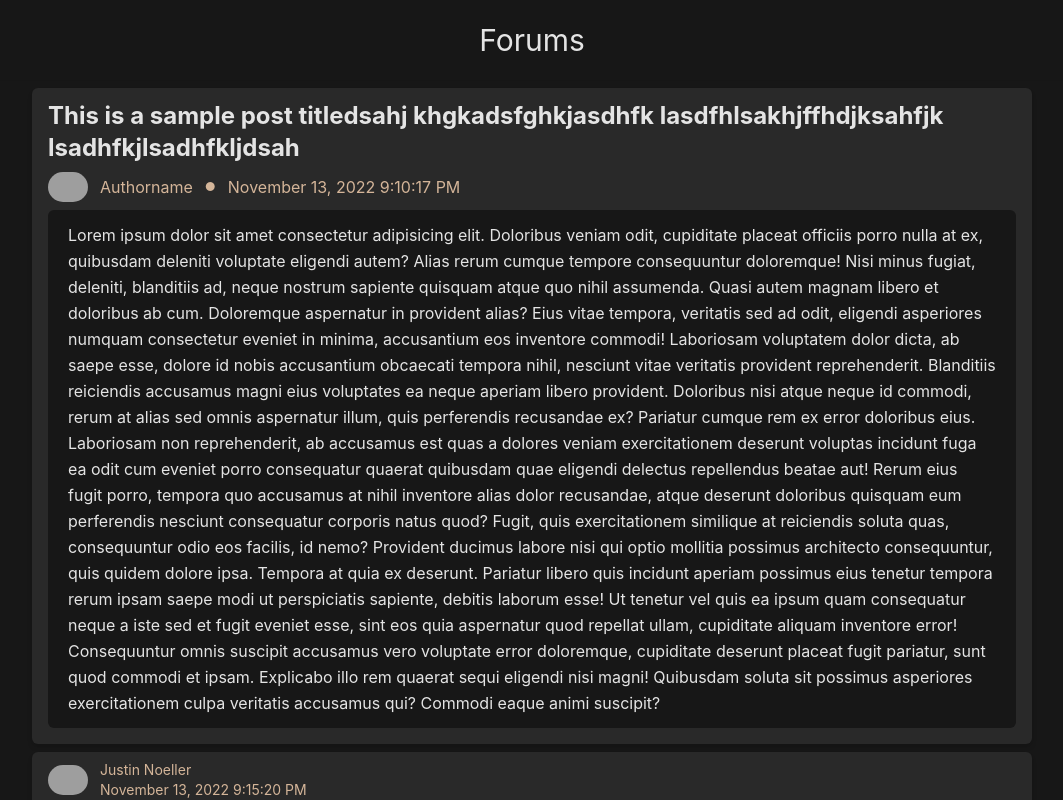
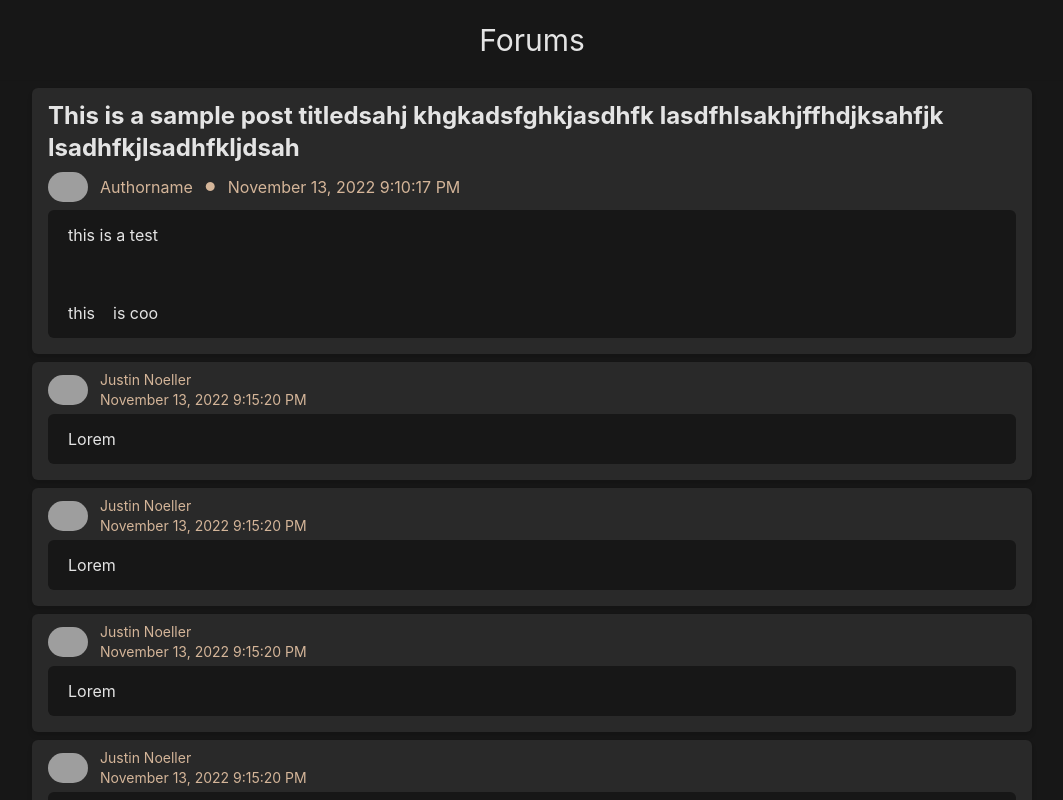
Before and after one commit to noellerjd/Forums, a React (Create React App) app in the folder client/: page /post-page in a window 1280 px wide. Shown: the top 800 px of the page, without its empty margins (108-1171 px from the left). Built offline with nearby package versions, Linux system fonts and the light colour scheme; grey boxes are pictures that could not be loaded.

Commit message:
Start implementing post page.

```diff
--- a/client/src/App.js
+++ b/client/src/App.js
@@ -3,6 +3,7 @@ import { BrowserRouter as Router, Routes, Route } from "react-router-dom";
 import Header from "./components/Header";
 import Home from "./pages/Home";
 import PostPage from "./pages/PostPage";
+import CreatePost from "./pages/CreatePost";
 
 function App() {
   return (
@@ -11,6 +12,7 @@ function App() {
       <Router>
         <Routes>
           <Route path="/post-page" element={<PostPage />} />
+          <Route path="/create-post" element={<CreatePost />} />
           <Route path="/" element={<Home />} />
         </Routes>
       </Router>
--- a/client/src/components/Comment.js
+++ b/client/src/components/Comment.js
@@ -12,19 +12,8 @@ const Comment = () => {
         <p className="cursor-pointer hover:text-lightblue">Justin Noeller</p>
         <p>November 13, 2022 9:15:20 PM</p>
       </div>
-      <div className="px-5 py-3 mb-3 bg-black rounded-md text-white leading-relaxed">
-        <p>
-          Lorem ipsum dolor sit amet consectetur adipisicing elit. Doloribus
-          veniam odit, cupiditate placeat officiis porro nulla at ex, quibusdam
-          deleniti voluptate eligendi autem? Alias rerum cumque tempore
-          consequuntur doloremque! Nisi minus fugiat, deleniti, blanditiis ad,
-          neque nostrum sapiente quisquam atque quo nihil assumenda. Quasi autem
-          magnam libero et doloribus ab cum. Doloremque aspernatur in provident
-          alias? Eius vitae tempora, veritatis sed ad odit, eligendi asperiores
-          numquam consectetur eveniet in minima, accusantium eos inventore
-          commodi! Laboriosam voluptatem dolor dicta, ab saepe esse, dolore id
-          nobis accusantium obcaecati tempora nihil
-        </p>
+      <div className="px-5 py-3 mb-3 w-full bg-black rounded-md text-white leading-relaxed">
+        <p>Lorem</p>
       </div>
     </div>
   );
--- a/client/src/components/FullPost.js
+++ b/client/src/components/FullPost.js
@@ -1,6 +1,8 @@
 import React from "react";
 
 const FullPost = () => {
+  const post_contents = "this is a test\n\n\nthis    is coo";
+
   return (
     <div className="flex flex-wrap bg-lightblack p-1 my-2 rounded-md shadow-md px-4 text-white">
       <h1 className="text-2xl my-2 font-bold">
@@ -17,39 +19,8 @@ const FullPost = () => {
         <p className="text-xs">●</p>
         <p>November 13, 2022 9:10:17 PM</p>
       </div>
-      <p className="px-5 py-3 mb-3 bg-black rounded-md text-white leading-relaxed">
-        Lorem ipsum dolor sit amet consectetur adipisicing elit. Doloribus
-        veniam odit, cupiditate placeat officiis porro nulla at ex, quibusdam
-        deleniti voluptate eligendi autem? Alias rerum cumque tempore
-        consequuntur doloremque! Nisi minus fugiat, deleniti, blanditiis ad,
-        neque nostrum sapiente quisquam atque quo nihil assumenda. Quasi autem
-        magnam libero et doloribus ab cum. Doloremque aspernatur in provident
-        alias? Eius vitae tempora, veritatis sed ad odit, eligendi asperiores
-        numquam consectetur eveniet in minima, accusantium eos inventore
-        commodi! Laboriosam voluptatem dolor dicta, ab saepe esse, dolore id
-        nobis accusantium obcaecati tempora nihil, nesciunt vitae veritatis
-        provident reprehenderit. Blanditiis reiciendis accusamus magni eius
-        voluptates ea neque aperiam libero provident. Doloribus nisi atque neque
-        id commodi, rerum at alias sed omnis aspernatur illum, quis perferendis
-        recusandae ex? Pariatur cumque rem ex error doloribus eius. Laboriosam
-        non reprehenderit, ab accusamus est quas a dolores veniam exercitationem
-        deserunt voluptas incidunt fuga ea odit cum eveniet porro consequatur
-        quaerat quibusdam quae eligendi delectus repellendus beatae aut! Rerum
-        eius fugit porro, tempora quo accusamus at nihil inventore alias dolor
-        recusandae, atque deserunt doloribus quisquam eum perferendis nesciunt
-        consequatur corporis natus quod? Fugit, quis exercitationem similique at
-        reiciendis soluta quas, consequuntur odio eos facilis, id nemo?
-        Provident ducimus labore nisi qui optio mollitia possimus architecto
-        consequuntur, quis quidem dolore ipsa. Tempora at quia ex deserunt.
-        Pariatur libero quis incidunt aperiam possimus eius tenetur tempora
-        rerum ipsam saepe modi ut perspiciatis sapiente, debitis laborum esse!
-        Ut tenetur vel quis ea ipsum quam consequatur neque a iste sed et fugit
-        eveniet esse, sint eos quia aspernatur quod repellat ullam, cupiditate
-        aliquam inventore error! Consequuntur omnis suscipit accusamus vero
-        voluptate error doloremque, cupiditate deserunt placeat fugit pariatur,
-        sunt quod commodi et ipsam. Explicabo illo rem quaerat sequi eligendi
-        nisi magni! Quibusdam soluta sit possimus asperiores exercitationem
-        culpa veritatis accusamus qui? Commodi eaque animi suscipit?
+      <p className="px-5 py-3 mb-3 w-full bg-black rounded-md text-white leading-relaxed whitespace-pre">
+        {post_contents}
       </p>
     </div>
   );
--- a/client/src/index.css
+++ b/client/src/index.css
@@ -25,3 +25,7 @@ code {
   font-family: source-code-pro, Menlo, Monaco, Consolas, "Courier New",
     monospace;
 }
+
+textarea::-webkit-scrollbar {
+  width: 0px;
+}
--- /dev/null
+++ b/client/src/pages/CreatePost.js
@@ -0,0 +1,49 @@
+import { useState, useRef } from "react";
+
+const CreatePost = () => {
+  const [body, setBody] = useState("");
+  const [textAreaHeight, setTextAreaHeight] = useState("59");
+  const textArea = useRef(null);
+
+  const handleBodyChange = (event) => {
+    setBody(event.target.value);
+    console.log(JSON.stringify(body));
+  };
+
+  const updateTextAreaSize = (element, defaultHeight) => {
+    if (element) {
+      const target = element.target ? element.target : element;
+      target.style.height = defaultHeight;
+      target.style.height = `${target.scrollHeight}px`;
+      console.log(target.style.height);
+    }
+  };
+
+  return (
+    <div className="w-[min(calc(100vw-10%),1000px)] mx-auto">
+      <h1 className="text-2xl text-center text-white mb-10">Create a Post</h1>
+      <form
+        action=""
+        className="flex-col flex gap-y-3 items-center bg-lightblack text-white p-3"
+      >
+        <input
+          type="text"
+          className="outline-none bg-lightblack w-full text-lg border-b-2 border-black focus:border-lightblue transition ease-in-out duration-300"
+          placeholder="Title..."
+        />
+        <textarea
+          type="text"
+          className="h-[100px] border-b-2 border-black outline-none bg-lightblack w-full text-md input-border-bottom resize-none focus:border-lightblue transition ease-in-out duration-300"
+          placeholder="What would you like to say?"
+          onChange={(event) => {
+            handleBodyChange(event);
+            updateTextAreaSize(event, "100px");
+          }}
+          value={body}
+          ref={textArea}
+        ></textarea>
+      </form>
+    </div>
+  );
+};
+export default CreatePost;
```
